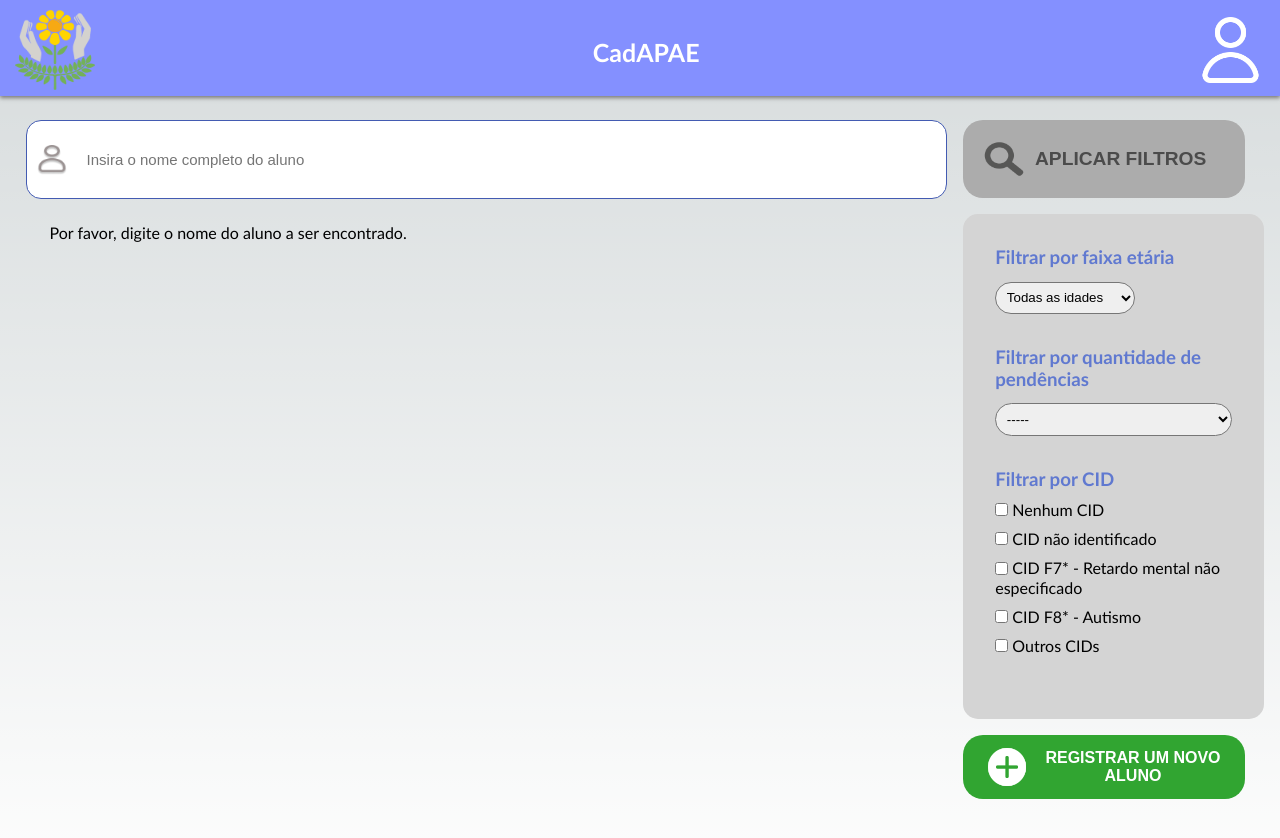
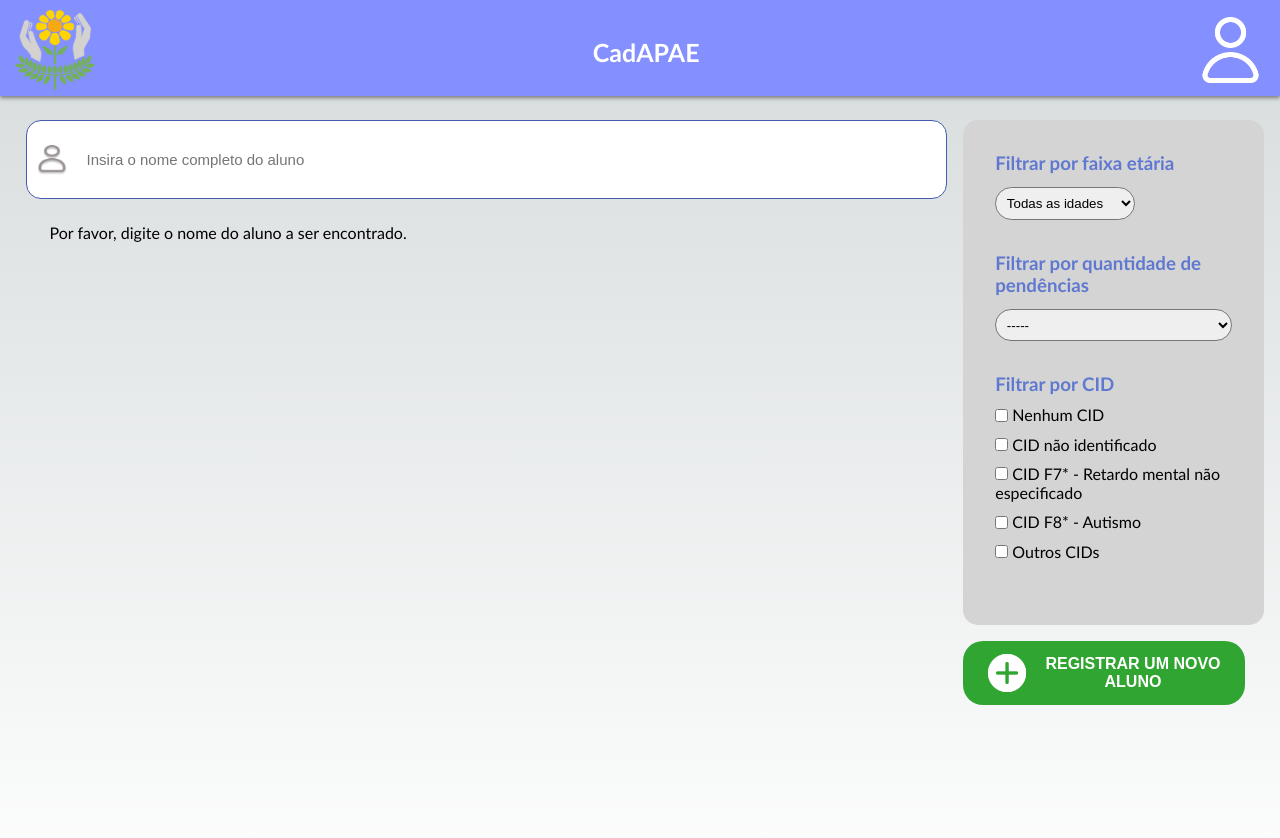
Before and after one commit to JonatasNP/cadapae-next, a Next.js app: page /home in a window 1280 px wide. Shown: the top 838 px of the page. Built offline with nearby package versions, Linux system fonts and the light colour scheme.

Commit message:
removido o botão 'APLICAR FILTROS'

```diff
--- a/src/app/home/page.js
+++ b/src/app/home/page.js
@@ -155,11 +155,6 @@ function Home() {
                     </section>
 
                     <section style={{ marginLeft: '1em' }}>
-                        <Link href="./">
-                            <button className={styles.BotaoPesquisar}>
-                                <Image src={iconePesquisar} alt="Pesquisar" /> APLICAR FILTROS
-                            </button>
-                        </Link>
 
 
                         <section className={styles.FiltrosPesquisa}>
--- a/src/app/home/page.module.css
+++ b/src/app/home/page.module.css
@@ -204,7 +204,6 @@
 
 .FiltrosPesquisa {
   text-align: left;
-  margin-top: 2vh;
   background-color: #d4d4d4;
   border-radius: 15px;
   padding: 2em;
```
